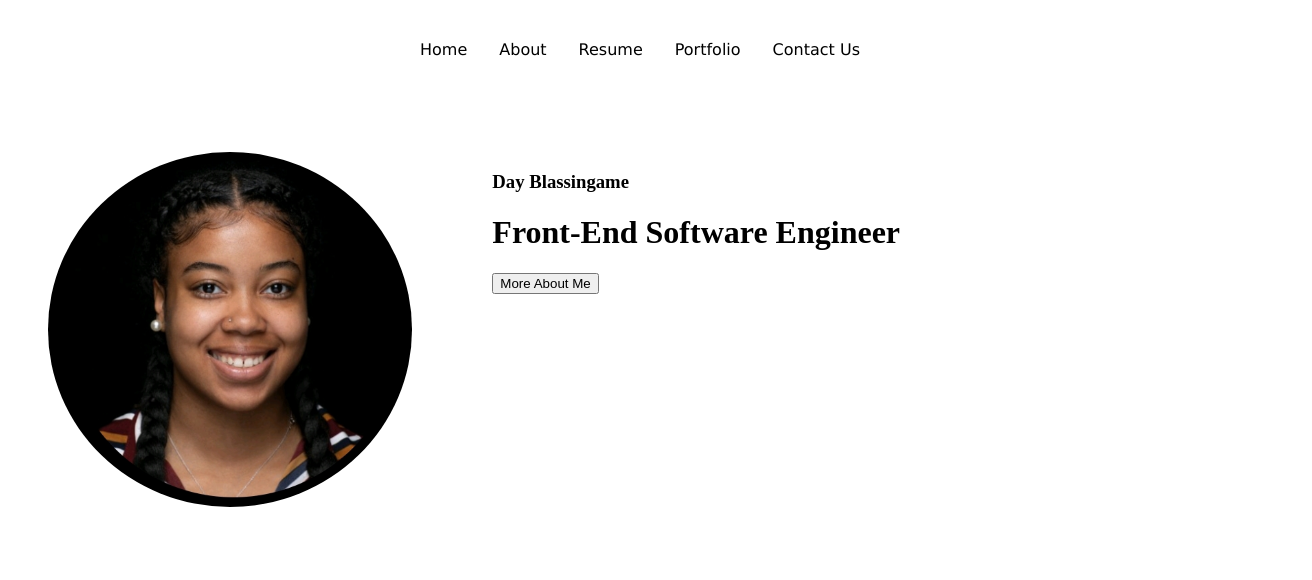
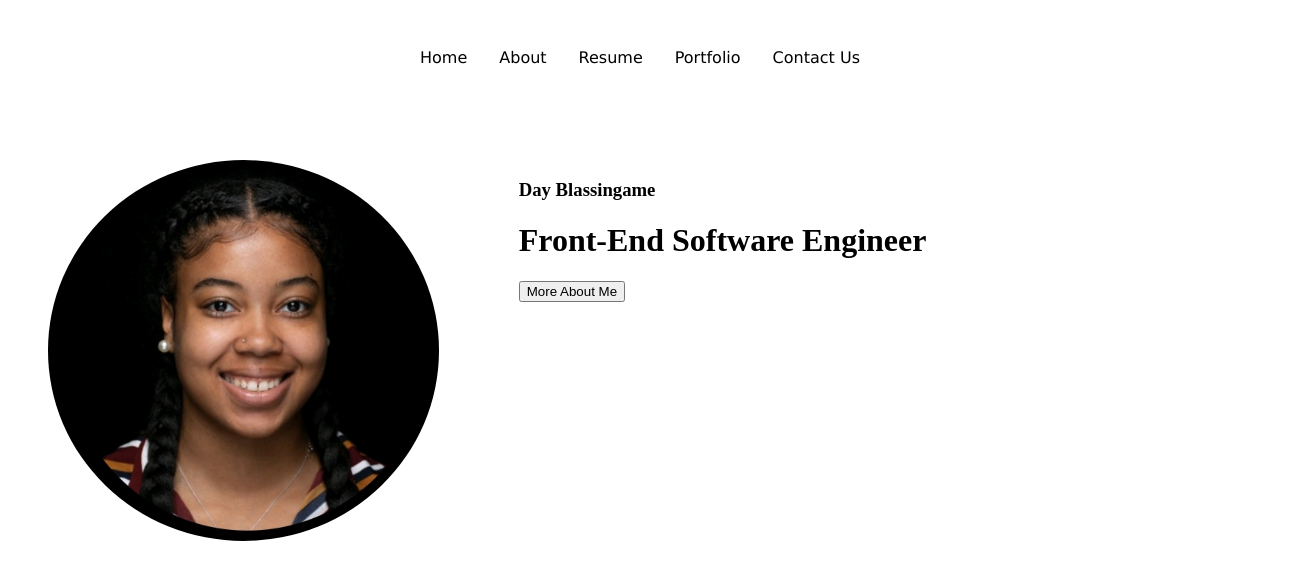
Before and after one commit to dayblassingame/Business-Portfolio, a React app in the folder Business/: page / in a window 1280 px wide. Shown: the top 580 px of the page, 1312 px wide, since content can reach past the window. Built offline with nearby package versions, Linux system fonts and the light colour scheme.

Commit message:
changed to variables

```diff
--- a/Business/src/stylesheets/components/_landing.scss
+++ b/Business/src/stylesheets/components/_landing.scss
@@ -1,6 +1,6 @@
 .dp-C-Landing_container{
     height: 50%;
-    width: max-width;
+    width: 100%;
     margin: $margin-large $margin-small;
 
     .dp-C-Landing_imgContainer{
--- a/Business/src/stylesheets/components/_navbar.scss
+++ b/Business/src/stylesheets/components/_navbar.scss
@@ -3,7 +3,7 @@
 
 .bp-C-Navbar_container{
     height: 4rem;
-    margin: $margin-none;
+    margin: $margin-extra-small;
 
     .bp-C-Navbar_list{
         list-style: none;
```
